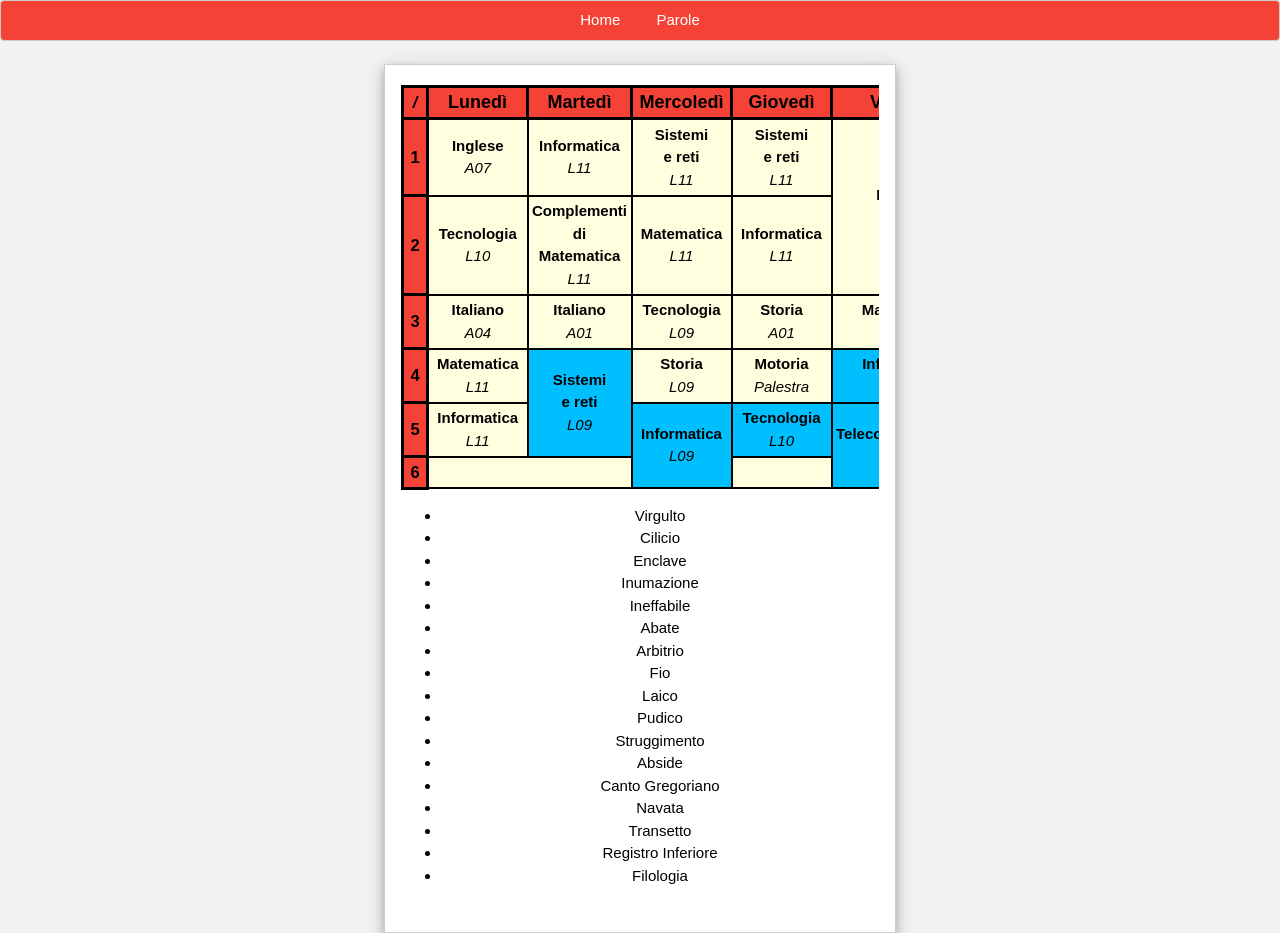
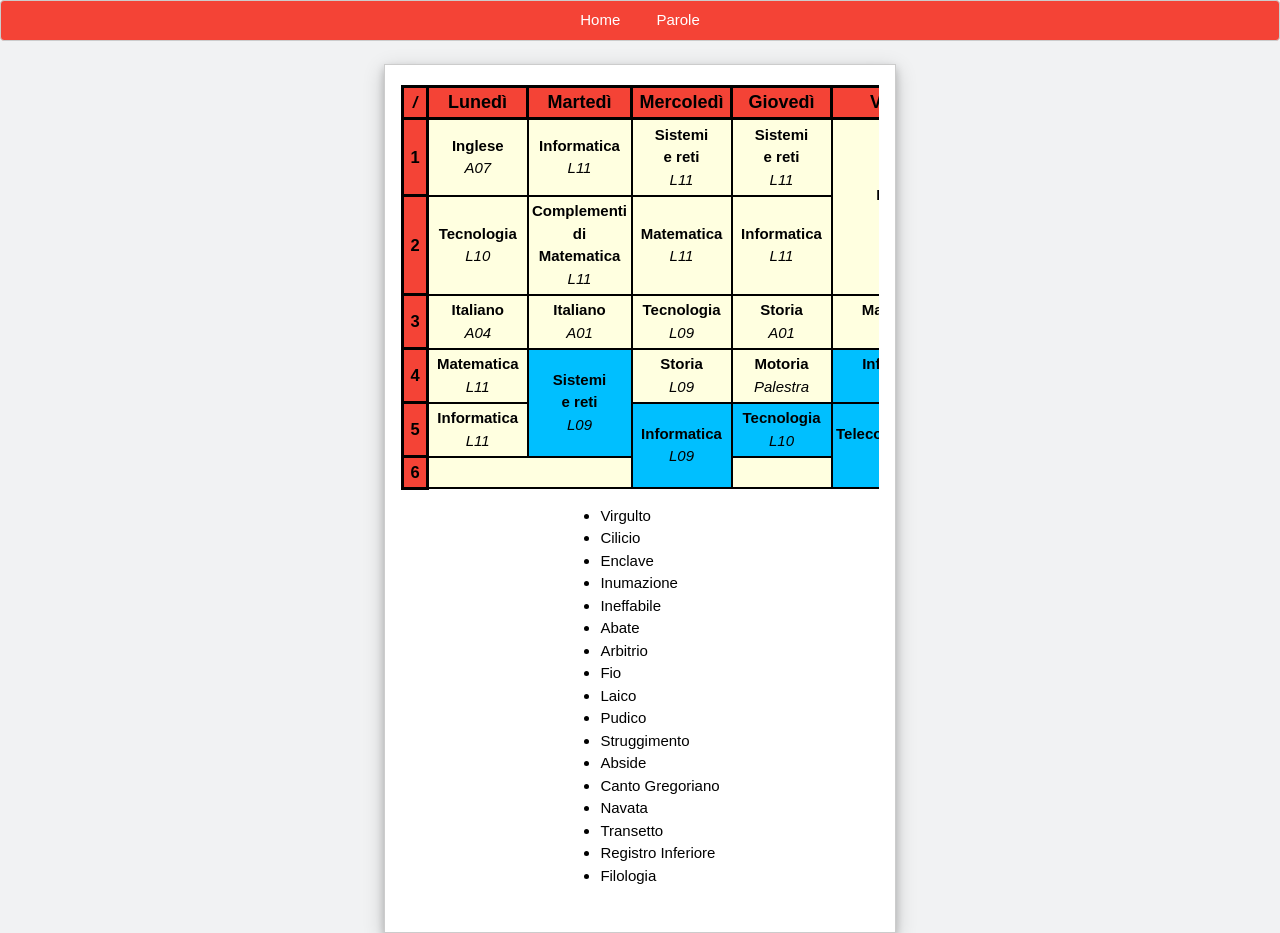
Before and after one commit to 3AIET/3aiet.github.io, a Jekyll site: the page built from parole.markdown, in a window 1280 px wide and 933 px high. Built offline with Jekyll 4.4.1, drawn with Linux system fonts in a browser that asks for light colours.

Commit message:
fix parole.html ul

```diff
--- a/_layouts/default.html
+++ b/_layouts/default.html
@@ -11,7 +11,9 @@
 
       {% include table.html %}
 
-        {{ content }}
+      {{ content }}
+
+    </div>
 
   </body>
 
--- a/parole.markdown
+++ b/parole.markdown
@@ -3,6 +3,10 @@ layout: default
 title: Parole
 permalink: parole.html
 ---
+
+<style type="text/css">
+  ul li { text-align: left; } ul { display: inline-block; }
+</style>
 
 * Virgulto
 * Cilicio
```
Also changed, not shown: _includes/head.html (line endings or trailing spaces).
